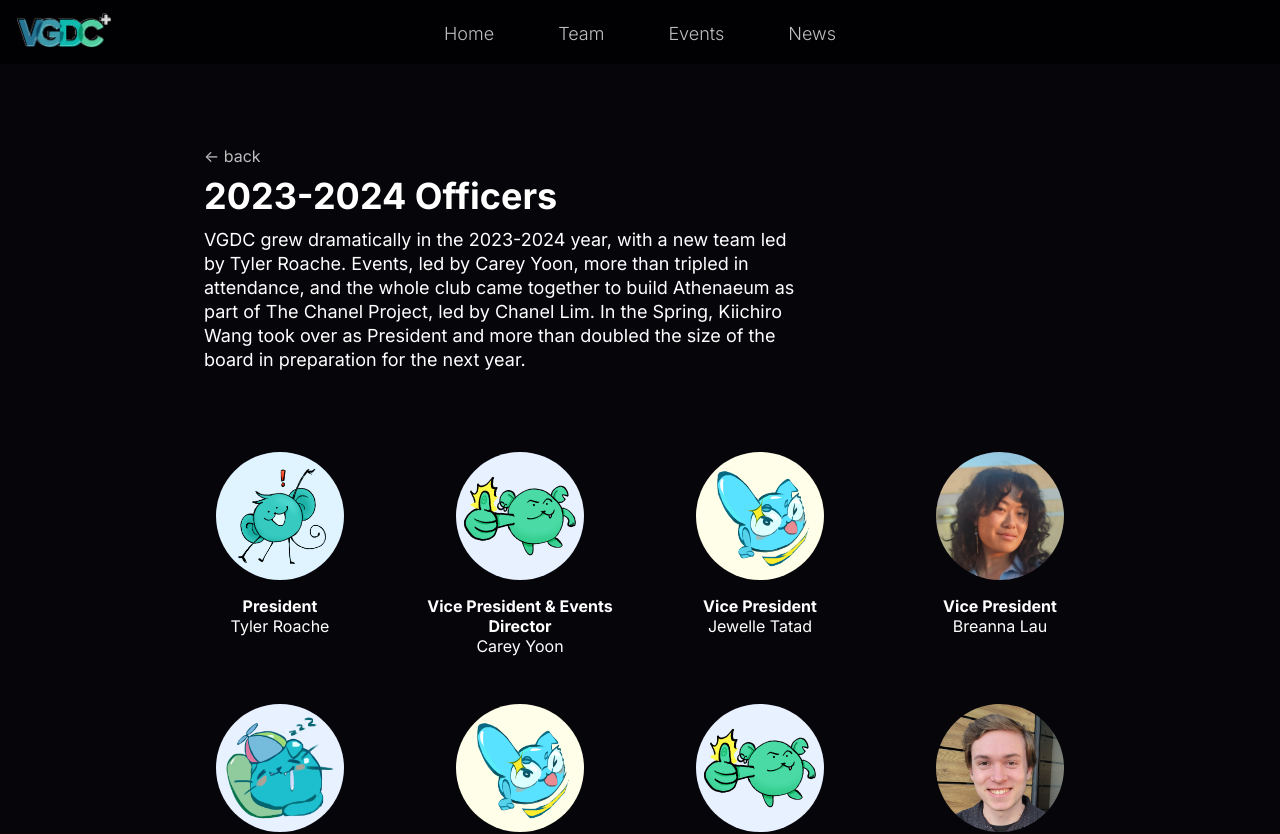
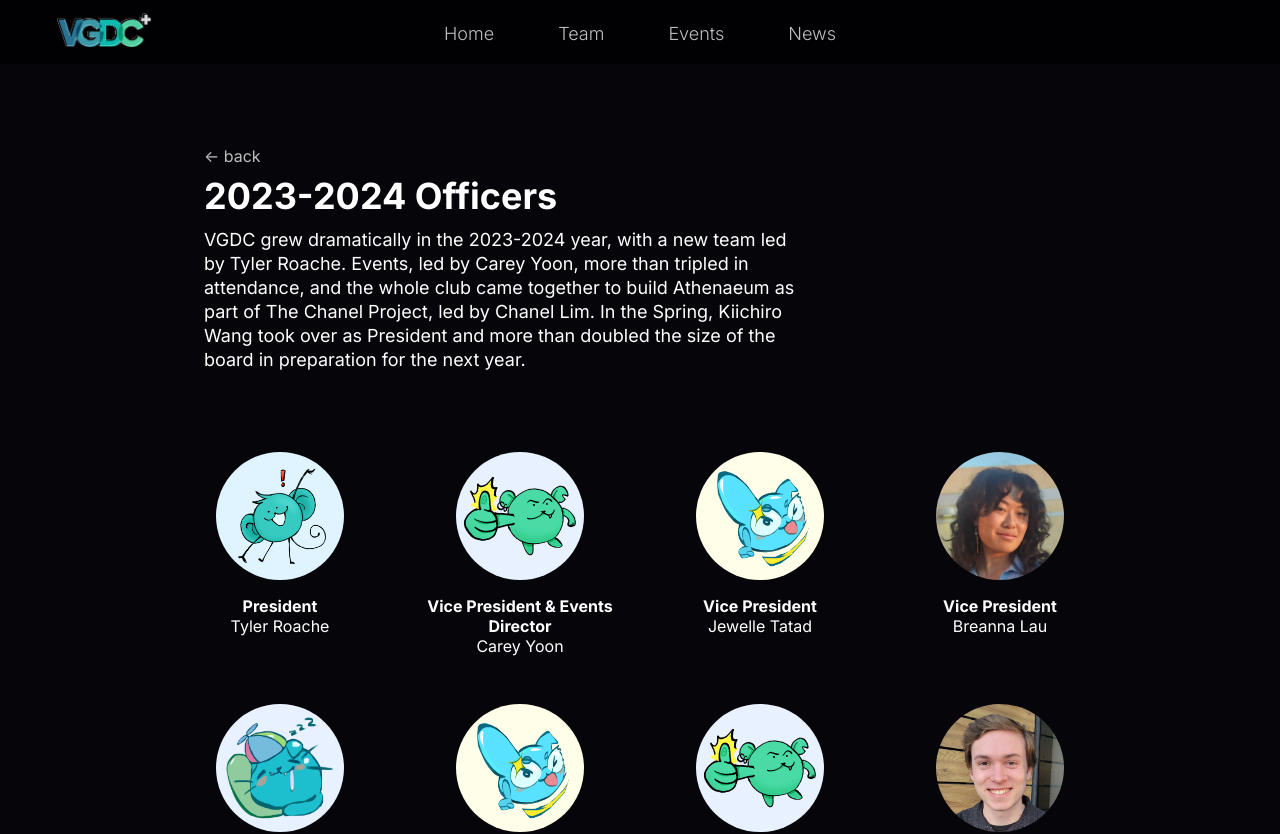
Before and after one commit to vgdc-ucsd/VGDC-Website, a Next.js app: page /officers/2023-2024 in a window 1280 px wide. Shown: the top 834 px of the page. Built offline with nearby package versions, Linux system fonts and the light colour scheme.

Commit message:
Moved navbar logo towards center

```diff
--- a/components/Navbar.tsx
+++ b/components/Navbar.tsx
@@ -63,7 +63,7 @@ export default function Navbar({ offsetSpace = true, hideOnScroll = false }) {
         className={`fixed left-0 top-0 z-50 h-16 w-full bg-background-black/30 font-light text-text-grey backdrop-blur-lg transition-[top] ${show || !hideOnScroll ? "top-0" : "-top-20"}`}
       >
         {/* Contains all components inside navbar */}
-        <div className="w-full px-4 py-2">
+        <div className="mx-auto w-full max-w-[1200px] px-4 py-2">
           {/* The logo, changes size and position dynamically */}
           <Link href="/" className="absolute top-3 block w-fit">
             <Image
```
